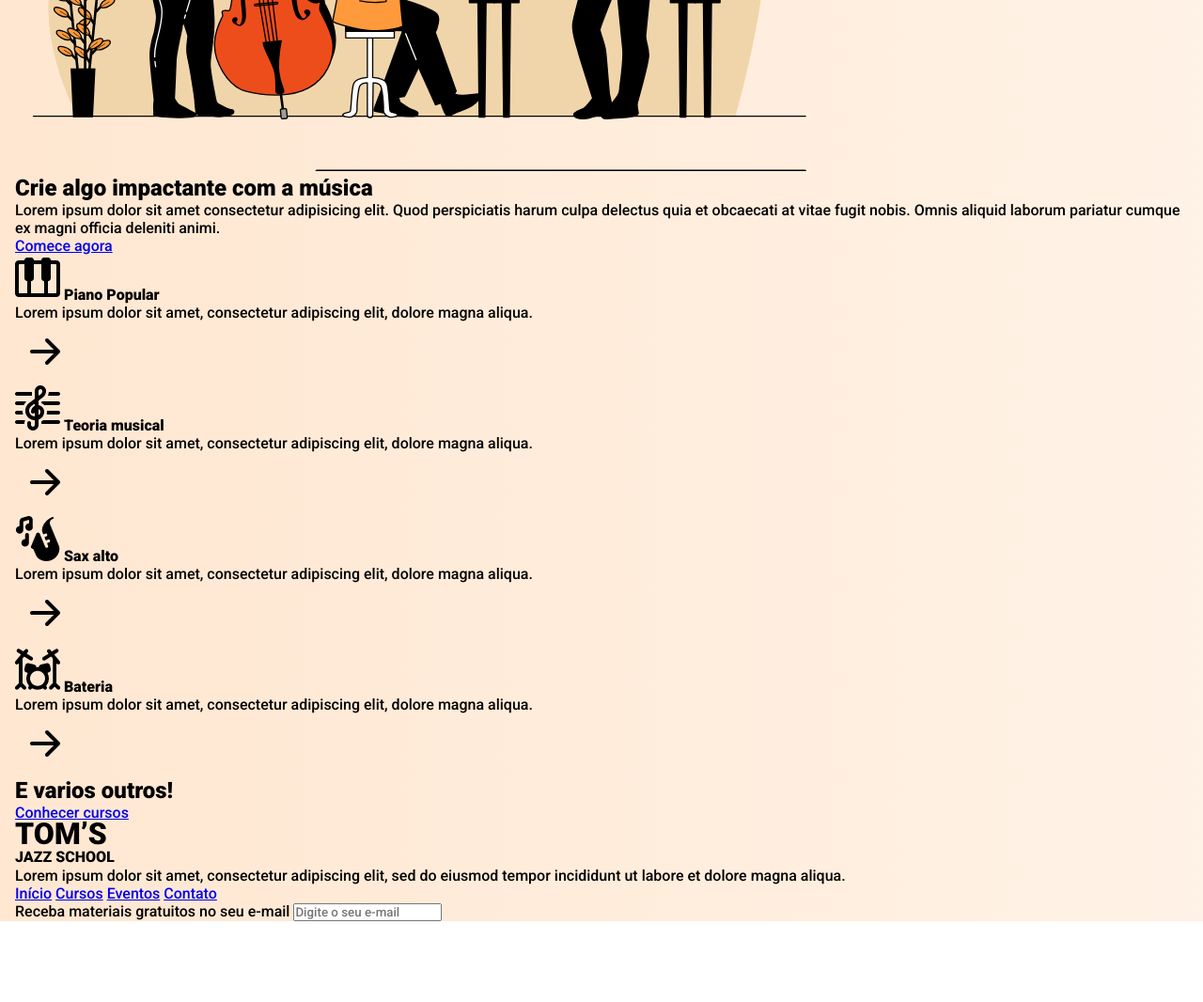
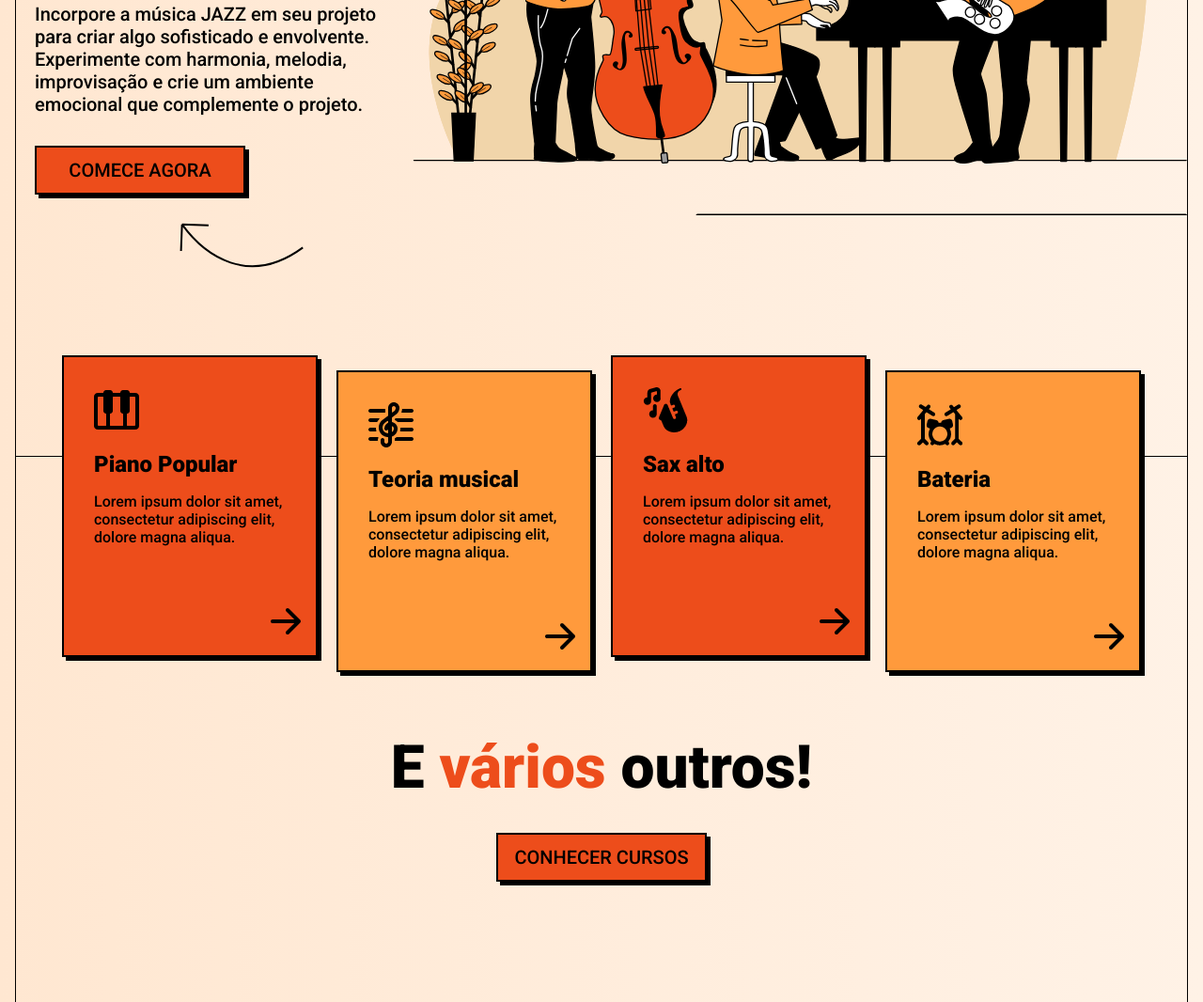
Before and after one commit to antonio-clecio/toms-jazz-school, a plain HTML site: page index.html in a window 1280 px wide. Shown: the part 465-1531 px from the top of the page at 94% size. Before the commit the page ends 1445 px from the top, so only its background shows below. Drawn offline with Linux system fonts and the light colour scheme.

Commit message:
second commit

```diff
--- a/index.html
+++ b/index.html
@@ -12,6 +12,7 @@
 
 <body>
   <header>
+    <div class="container">
       <img src="../src/img/logo.svg" alt="Tom's Jazz School">
       <nav>
         <a href="#">Início</a>
@@ -19,21 +20,24 @@
         <a href="#">Eventos</a>
         <a href="#">Contato</a>
       </nav>
-    <a href="#" class="button">Se inscreva</a>
+      <a href="#" class="button mt-1 mb-1 mx-auto">Se inscreva</a>
+    </div>
   </header>
   <main>
-    <section>
+    <section class="hero-section">
+      <div class="container row-reverse">
         <img src="../src/img/hero-img.svg" alt="Banda de Jazz tocando">
         <div>
-        <h1>Crie algo <span>impactante</span> com a música</h1>
-        <p>Lorem ipsum dolor sit amet consectetur adipisicing elit. Quod perspiciatis harum culpa delectus quia et
-          obcaecati at vitae fugit nobis. Omnis aliquid laborum pariatur cumque ex magni officia deleniti animi.</p>
+          <h1 class="mt-2">Crie algo <span class="text-primary decoration">impactante</span> com a música</h1>
+          <p class="mt-2 mb-2">Incorpore a música JAZZ em seu projeto para criar algo sofisticado e envolvente.
+            Experimente com harmonia, melodia, improvisação e crie um ambiente emocional que complemente o projeto.</p>
           <a href="#" class="button">Comece agora</a>
         </div>
+      </div>
     </section>
-    <section>
+    <section class="courses-section">
       <div class="cards">
-        <article>
+        <article class="card">
           <img src="../src/img/piano.png" alt="icone de teclas de piano">
           <strong>Piano Popular</strong>
           <p>Lorem ipsum dolor sit amet, consectetur adipiscing elit, dolore magna aliqua.</p>
@@ -41,7 +45,7 @@
             <img src="../src/img/arrow-right.svg" alt="Ir para a página do curso">
           </a>
         </article>
-        <article>
+        <article class="card">
           <img src="../src/img/clef.png" alt="icone da clave de sol">
           <strong>Teoria musical</strong>
           <p>Lorem ipsum dolor sit amet, consectetur adipiscing elit, dolore magna aliqua.</p>
@@ -49,7 +53,7 @@
             <img src="../src/img/arrow-right.svg" alt="Ir para a página do curso">
           </a>
         </article>
-        <article>
+        <article class="card">
           <img src="../src/img/sax.png" alt="icone de saxofone">
           <strong>Sax alto</strong>
           <p>Lorem ipsum dolor sit amet, consectetur adipiscing elit, dolore magna aliqua.</p>
@@ -57,7 +61,7 @@
             <img src="../src/img/arrow-right.svg" alt="Ir para a página do curso">
           </a>
         </article>
-        <article>
+        <article class="card">
           <img src="../src/img/drums.png" alt="icone de bateria">
           <strong>Bateria</strong>
           <p>Lorem ipsum dolor sit amet, consectetur adipiscing elit, dolore magna aliqua.</p>
@@ -66,25 +70,29 @@
           </a>
         </article>
       </div>
-      <h2>E <span>varios</span> outros!</h2>
-      <a href="#">Conhecer cursos</a>
+      <h2 class="text-center">E <span class="text-primary">vários</span> outros!</h2>
+      <a class="button mt-2 mx-auto" href="#">Conhecer cursos</a>
     </section>
   </main>
   <footer>
-    <div>
-      <img src="./src/img/logo.svg" alt="Tom's Jazz School">
-      <p>Lorem ipsum dolor sit amet, consectetur adipiscing elit, sed do eiusmod tempor incididunt ut labore et dolore magna aliqua.</p>
+    <div class="container">
+      <div class="about-column">
+        <img src="./src/img/logo.svg" alt="Tom's Jazz School" class="mt-1 mb-1">
+        <p class="mb-2">Lorem ipsum dolor sit amet, consectetur adipiscing elit, sed do eiusmod tempor incididunt ut
+          labore et dolore magna aliqua.</p>
       </div>
-    <nav>
+      <nav class="mb-2">
         <a href="#">Início</a>
         <a href="#">Cursos</a>
         <a href="#">Eventos</a>
         <a href="#">Contato</a>
       </nav>
-    <form>
-      <label for="email">Receba materiais gratuitos no seu e-mail</label>
-      <input type="text" name="email" id="email" placeholder="Digite o seu e-mail">
+      <form class="newsletter-form">
+        <label for="email" class="mb-1">Receba materiais gratuitos no seu e-mail</label>
+        <input type="text" name="email" id="email" class="mb-1" placeholder="Digite o seu e-mail">
+        <button class="button mb-2">Quero receber</button>
       </form>
+    </div>
   </footer>
 </body>
 
--- a/src/css/style.css
+++ b/src/css/style.css
@@ -18,6 +18,170 @@ body {
   background: linear-gradient(90deg, #FFE7D1 0%, #FFF2E6 100%);
   padding: 0 1rem;
 }
+
+header,
+.hero-section,
+.courses-section,
+footer {
+  border-color: var(--color-black);
+  border-style: solid;
+  border-width: 0 1px 1px 1px;
+  padding: 1.25rem;
+}
+
+header img {
+  display: block;
+  margin: 1rem auto;
+}
+
+header nav {
+  display: grid;
+  grid-template-columns: 1fr 1fr;
+  margin: 1rem auto 0;
+}
+
+nav a {
+  color: var(--color-black);
+  font-size: 1.25rem;
+  padding: .5rem;
+  text-decoration: none;
+}
+
+header nav a:nth-child(2n-1) {
+  text-align: right;
+}
+
+.button {
+  background-color: var(--color-primary);
+  border: 2px solid var(--color-black);
+  box-shadow: 4px 4px 0 var(--color-black);
+  color: var(--color-black);
+  display: block;
+  font-size: 1.25rem;
+  padding: .75rem 1rem;
+  max-width: 14rem;
+  text-align: center;
+  text-decoration: none;
+  text-transform: uppercase;
+}
+
+.hero-section {
+  padding-right: 0;
+  padding-bottom: 16rem;
+}
+
+.hero-section img {
+  display: block;
+  margin: 1.25rem 0 0 auto;
+  max-width: 100%;
+}
+
+h1 {
+  font-size: 3rem;
+  line-height: 105%;
+}
+
+h2 {
+  font-size: 2.5rem;
+}
+
+.hero-section p {
+  font-size: 1.25rem;
+  padding-right: 1.25rem;
+}
+
+.hero-section .button {
+  position: relative;
+}
+
+.hero-section .button::after {
+  content: '';
+  background: url(../img/arrow-curve.svg);
+  position: absolute;
+  top: 5rem;
+  right: -4rem;
+  height: 48px;
+  width: 132px;
+}
+
+.decoration {
+  display: block;
+  position: relative;
+}
+
+.decoration::after {
+  content: '';
+  background: url(../img/three-dashes.svg);
+  position: absolute;
+  top: -0.75rem;
+  height: 36px;
+  width: 40px;
+}
+
+.courses-section {
+  padding-bottom: 8rem;
+}
+
+.cards {
+  display: flex;
+  flex-direction: column;
+  align-items: start;
+  gap: 1.25rem;
+  margin-top: -8rem;
+  margin-bottom: 4rem;
+}
+
+.card {
+  background-color: var(--color-primary);
+  border: 2px solid var(--color-black);
+  box-shadow: 4px 4px 0 var(--color-black);
+  max-width: 17rem;
+  padding: 2rem 0 0 2rem;
+}
+
+.card:nth-child(2n) {
+  align-self: end;
+  background-color: var(--color-secondary);
+}
+
+.card strong {
+  display: block;
+  font-size: 1.5rem;
+  margin: 1rem 0;
+}
+
+.card a {
+  display: block;
+  margin: 3rem 0 0 auto;
+  width: fit-content;
+}
+
+/* Footer */
+
+footer {
+  border-bottom: 0;
+  padding: 1rem 1.25rem 4rem;
+}
+
+footer nav a {
+  display: block;
+  padding-left: 0;
+}
+
+.newsletter-form label {
+  display: block;
+  font-size: 1.5rem;
+}
+
+.newsletter-form input {
+  border: 2px solid var(--color-black);
+  box-shadow: 4px 4px 0 var(--color-black);
+  font-size: 1.5rem;
+  padding: .5rem;
+  width: 100%;
+}
+
+/* Utilitarios */
 
 .mt-1 {
   margin-top: 1rem;
@@ -47,3 +211,76 @@ body {
 .text-center {
   text-align: center;
 }
+
+/* Responsive */
+
+@media screen and (min-width: 40rem) {
+  header nav {
+    display: block;
+    text-align: center;
+  }
+
+  .cards {
+    flex-direction: row;
+    flex-wrap: wrap;
+    justify-content: center;
+  }
+
+  .card:nth-child(2n) {
+    margin-top: 1rem;
+  }
+}
+
+@media screen and (min-width: 48rem) {
+  header div {
+    display: flex;
+    align-items: center;
+    justify-content: space-between;
+  }
+
+  header img,
+  header nav,
+  header .button {
+    margin: 0;
+  }
+}
+
+@media screen and (min-width: 72rem) {
+  h1, h2 {
+    font-size: 4rem;
+  }
+
+  .container {
+    display: flex;
+    align-items: center;
+    margin: 0 auto;
+    max-width: 72rem;
+  }
+
+  .container.row-reverse {
+    flex-direction: row-reverse;
+  }
+
+  .about-column {
+    flex: 2;
+  }
+
+  .about-column p {
+    font-size: 1.25rem;
+    max-width: 16rem;
+  }
+
+  footer nav {
+    flex: 1;
+  }
+
+  .newsletter-form {
+    flex: 3;
+  }
+}
+
+@media screen and (min-width: 80rem) {
+  .container {
+    max-width: 80rem;
+  }
+}
```
Lines whose indentation alone changed are shown as unchanged.
